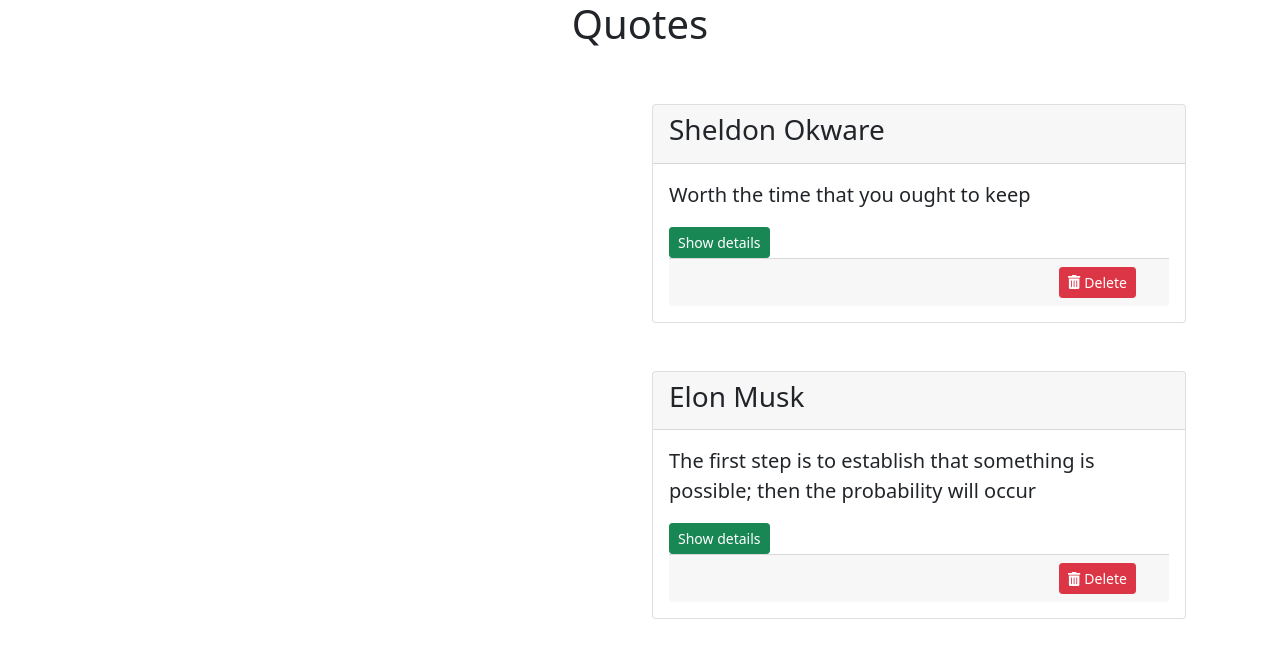
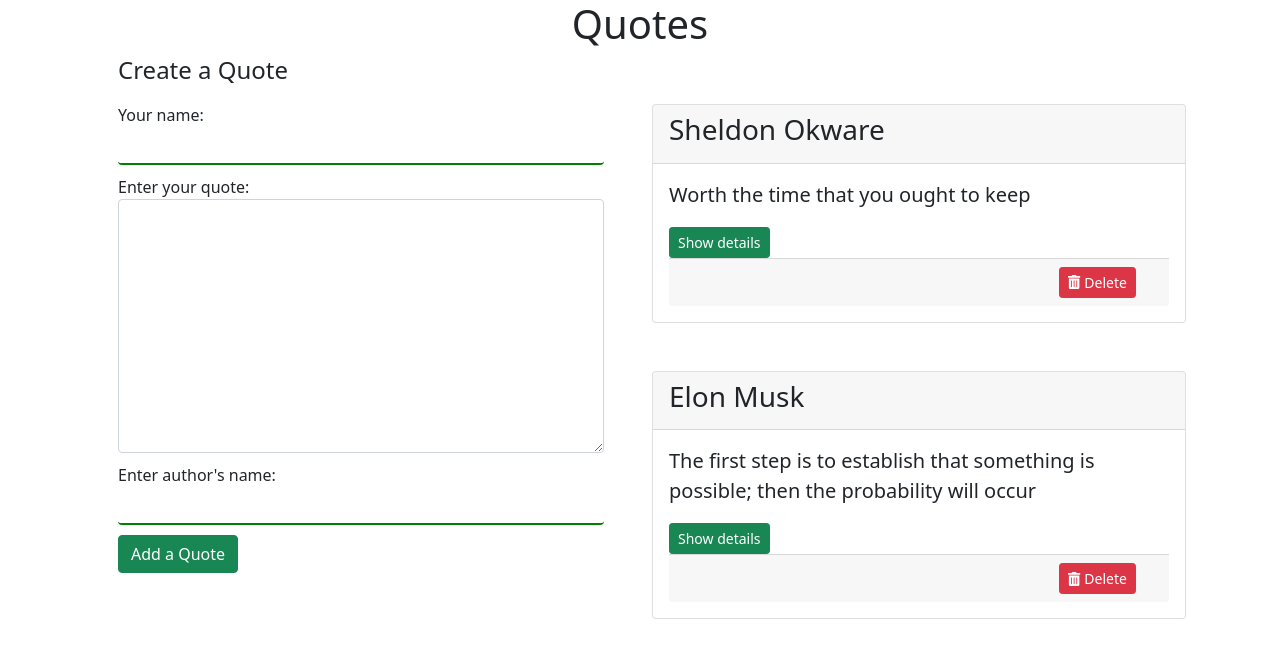
Before and after one commit to lokified/Quotes-app, an Angular app: page / in a window 1280 px wide. Shown: the top 658 px of the page. Built offline with nearby package versions, Linux system fonts and the light colour scheme.

Commit message:
add a form template

```diff
--- /dev/null
+++ b/src/app/quote-form/quote-form.component.css
@@ -0,0 +1,7 @@
+input {
+    border: none;
+    border-bottom: 2px solid green;
+}
+button ,label{
+    margin-top: 10px;
+}
--- /dev/null
+++ b/src/app/quote-form/quote-form.component.html
@@ -0,0 +1,24 @@
+<div class="container-fluid">
+    <h4>Create a Quote</h4>
+    <form (ngSubmit) = 'addQuote()' #quoteForm = 'ngForm' >
+        <div class="form-group">
+            <label for="name">Your name:</label>
+            <input type="text" id="name" name="name" class="form-control" [(ngModel)] = 'yourName' required>
+        </div>
+
+        <div class="form-group">
+            <label for="yourQuote">Enter your quote:</label>
+            <textarea name="yourQuote" id="yourQuote" cols="30" rows="10" class="form-control" [(ngModel)] = 'yourQuote' required></textarea>
+        </div>
+        <div class="form-group">
+            <label for="author">Enter author's name:</label>
+            <input type="text" name="author" id="author" class="form-control" [(ngModel)] = 'authorName' required>
+        </div>
+        <button type="submit" class="btn btn-success">Add a Quote</button>
+    </form>
+    <div>
+        <p>{{yourName}}</p>
+        <p> {{yourQuote}} </p>
+        <p> {{authorName}} </p>
+    </div>
+</div>
--- /dev/null
+++ b/src/app/quote-form/quote-form.component.ts
@@ -0,0 +1,36 @@
+import { Component, OnInit ,Output, EventEmitter} from '@angular/core';
+import { Quote } from '../quote';
+
+@Component({
+  selector: 'app-quote-form',
+  templateUrl: './quote-form.component.html',
+  styleUrls: ['./quote-form.component.css']
+})
+export class QuoteFormComponent implements OnInit {
+  yourName!: string;
+  yourQuote!: string;
+  authorName!: string;
+  newAddQuote : any;
+
+  newQuote = [
+    new Quote("","","",new Date()),
+  ];
+
+  addQuote () {
+    this.newAddQuote = new Quote (this.yourName,this.yourQuote,this.authorName, new Date());
+    this.newQuote.unshift(this.newAddQuote);
+  }
+
+/*   @Output() addQuotes = new EventEmitter <Quote> ();
+
+  addQuote () {
+    this.addQuotes.emit(this.newQuote);
+
+  } */
+
+  constructor() { }
+
+  ngOnInit(): void {
+  }
+
+}
--- a/src/app/quote/quote.component.html
+++ b/src/app/quote/quote.component.html
@@ -1,6 +1,8 @@
 <div class="container-fluid">
     <div class="row">
-        <div class="col-md-6"></div>
+        <div class="col-md-6">
+            <app-quote-form></app-quote-form>
+        </div>
         <div class="col-md-6">
             <div *ngFor = 'let quote of quotes; let i = index'  class="card mt-5">
                 <div class="card-header">
--- a/src/app/quote/quote.component.ts
+++ b/src/app/quote/quote.component.ts
@@ -27,6 +27,10 @@
 
   }
 
+/*   addAQuote (quote : any) {
+    this.quotes.unshift(quote);
+  } */
+
   constructor() { }
 
   ngOnInit(): void {
```
Also changed, not shown: src/app/app.module.ts (+6 -2 lines), 1 other file (tests, documents, lock files or other folders).
